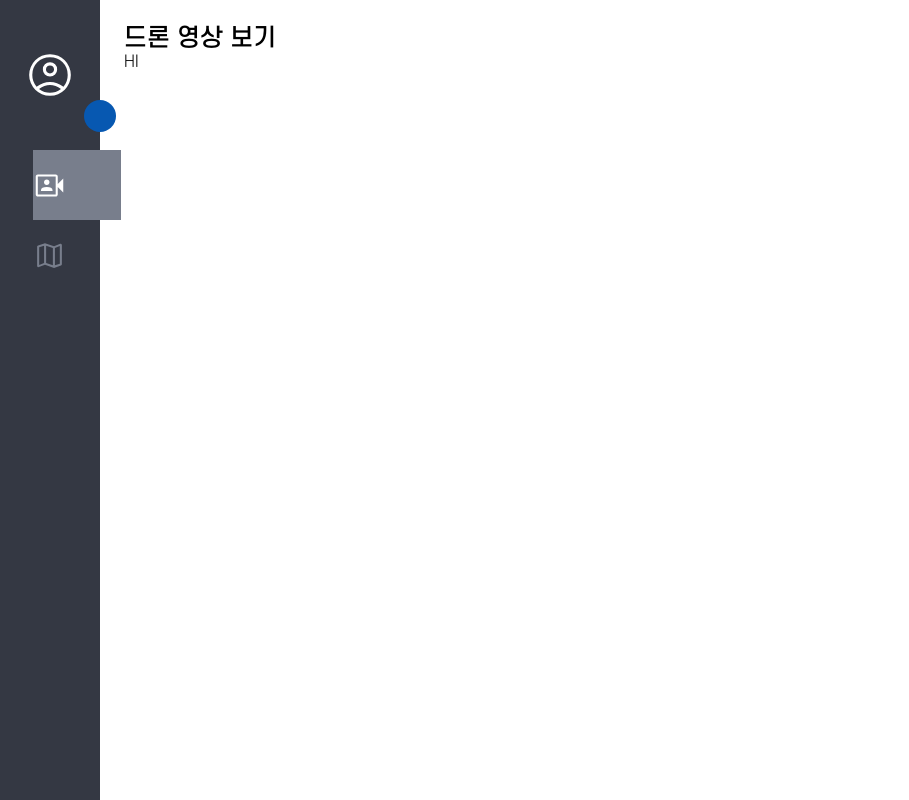
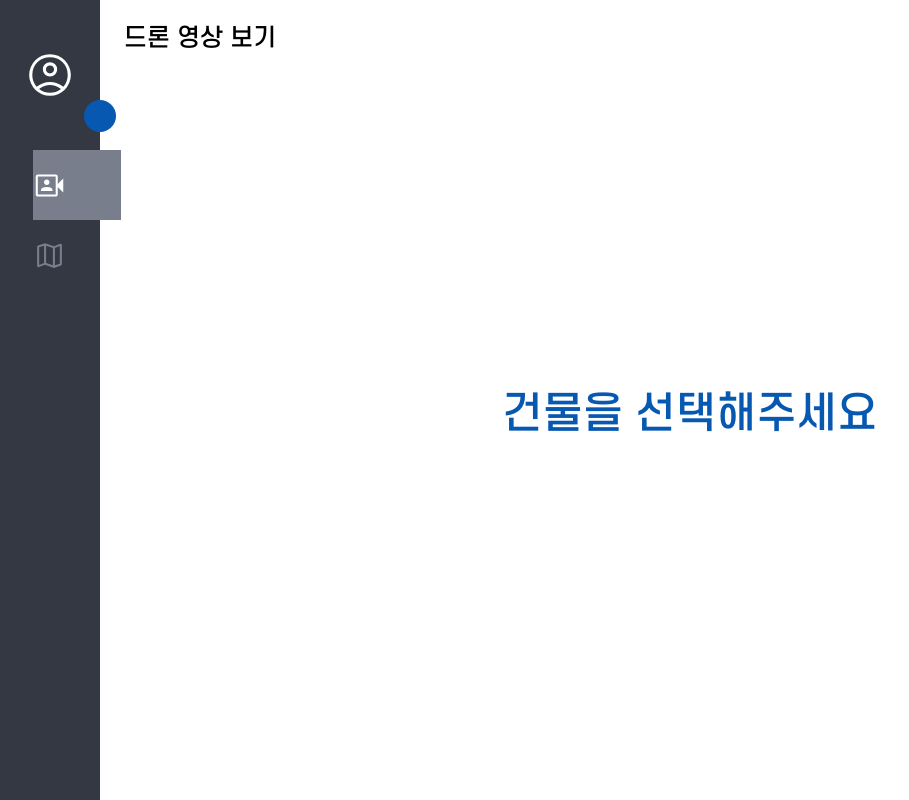
Before and after one commit to cyctjdghks/SKYEYE, a React (Vite) app in the folder FE/: page /drone in a window 1280 px wide. Shown: the whole page, without its empty margins (0-909 px from the left). Built offline with nearby package versions, Linux system fonts and the light colour scheme.

Commit message:
feat: SideContent children

```diff
--- a/FE/src/App.tsx
+++ b/FE/src/App.tsx
@@ -16,7 +16,7 @@ function App() {
 
   return (
     <div className={classes.appWrap}>
-      {auth.isAuthenticated ? <SideBar></SideBar> : <></>}
+      {/* {auth.isAuthenticated ? <SideBar></SideBar> : <></>} */}
       <Routes>
         <Route path={urls.path.main} element={<Main />}></Route>
         <Route path={urls.path.admin} element={<Admin />}></Route>
--- /dev/null
+++ b/FE/src/present/common/Button/Button.style.ts
@@ -0,0 +1 @@
+import styled from "@emotion/styled";
--- /dev/null
+++ b/FE/src/present/common/PrimeTitle/PrimeTitle.style.ts
@@ -0,0 +1,8 @@
+import styled from "@emotion/styled";
+import { theme } from "@src/constant/theme";
+
+export const PrimeTitle = styled.div`
+  font-size: 2.625rem;
+  font-family: "SCDream5";
+  color: ${theme.colors.greyscale.point};
+`;
--- /dev/null
+++ b/FE/src/present/common/PrimeTitle/PrimeTitle.tsx
@@ -0,0 +1,12 @@
+import React, { memo } from "react";
+import * as Style from "./PrimeTitle.style"
+
+type titleProps = {
+    content: string;
+}
+
+const PrimeTitle = ({content} : titleProps) => {
+    return <Style.PrimeTitle>{content}</Style.PrimeTitle>
+}
+
+export default memo(PrimeTitle);
--- /dev/null
+++ b/FE/src/present/layout/SelectBuilding/SelectBuilding.style.tsx
@@ -0,0 +1,9 @@
+import styled from "@emotion/styled";
+
+export const Container = styled.div`
+    width: 100%;
+    height: inherit;
+    display: flex;
+    justify-content: center;
+    align-items: center;
+`
--- /dev/null
+++ b/FE/src/present/layout/SelectBuilding/SelectBuilding.tsx
@@ -0,0 +1,11 @@
+import PrimeTitle from "@src/present/common/PrimeTitle/PrimeTitle";
+import React, { memo } from "react";
+import * as Style from "./SelectBuilding.style"
+
+const SelectBuilding = () => {
+    return <Style.Container>
+        <PrimeTitle content="건물을 선택해주세요" />
+    </Style.Container>
+}
+
+export default memo(SelectBuilding);
--- a/FE/src/present/layout/SideContent/SideContent.Style.ts
+++ b/FE/src/present/layout/SideContent/SideContent.Style.ts
@@ -10,11 +10,15 @@ export const ContentBody = styled.div<ContentBodyProps>`
   --openWidth: 400px;
   text-align: left;
   width: calc(
-    100vw - var(${(props) => (props.isOpen ? "--openWidth" : "--notOpenWidth")}) -
+    100% - var(${(props) => (props.isOpen ? "--openWidth" : "--notOpenWidth")}) -
       3rem
   );
+  height: calc(100vh - 3rem);
   position: relative;
   left: var(${(props) => (props.isOpen ? "--openWidth" : "--notOpenWidth")});
   padding: 1.5rem;
   transition : ${theme.trans};
+
+  display: flex;
+  flex-direction: column;
 `;
--- a/FE/src/present/layout/SideContent/SideContent.tsx
+++ b/FE/src/present/layout/SideContent/SideContent.tsx
@@ -2,7 +2,7 @@ import { ReactJSXElement } from "@emotion/react/types/jsx-namespace";
 import Title from "@src/present/common/Title/Title";
 import React, { memo } from "react";
 import { useLocation } from "react-router-dom";
-import * as Style from "./SideContent.Style";
+import * as Style from "./SideContent.style";
 
 type SideContentProps = {
   isOpen: boolean;
--- a/FE/src/present/pages/drone/Drone.tsx
+++ b/FE/src/present/pages/drone/Drone.tsx
@@ -1,6 +1,7 @@
 import React, {memo, useState} from "react";
 import SideBar from "@common/SideBar/SideBar";
 import SideContent from "@layout/SideContent/SideContent"
+import SelectBuilding from "@src/present/layout/SelectBuilding/SelectBuilding";
 
 const Drone = () => {
   const [isOpen, setIsOpen] = useState<boolean>(false);
@@ -8,7 +9,7 @@ const Drone = () => {
   <>
     <SideBar isOpen={isOpen} setIsOpen={setIsOpen}/>
     <SideContent isOpen={isOpen}>
-      <div>HI</div>
+      <SelectBuilding />
     </SideContent>
   </>
   )
```
Also changed, not shown: FE/src/present/common/Button/PrimaryButton.tsx (added, +7 -0 lines).
